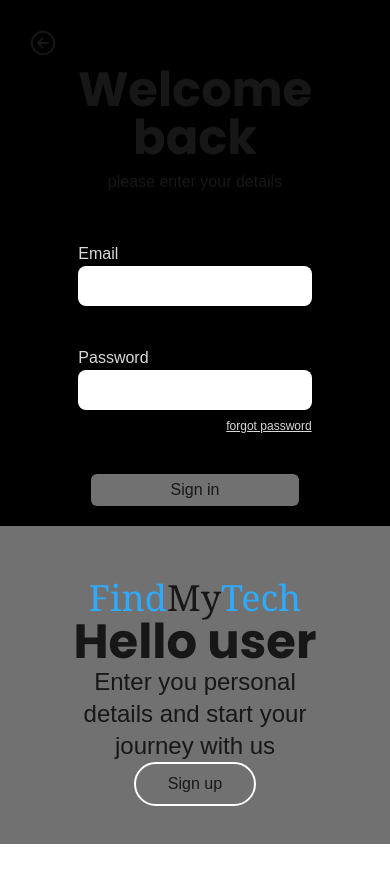
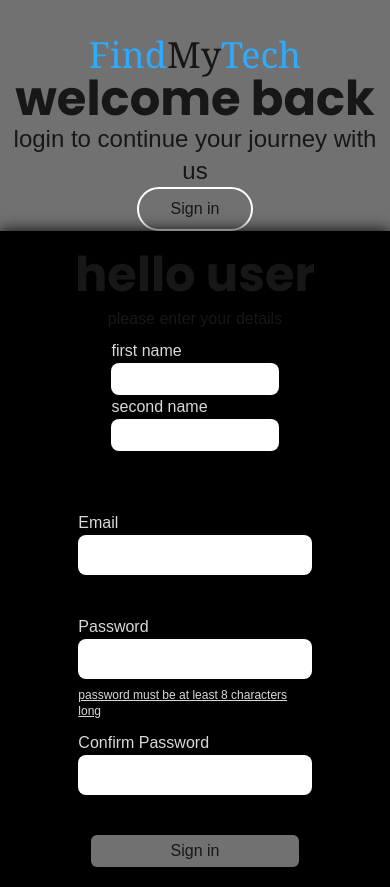
Before and after one commit to mouadh7belgoumri/FindMyTech, a Next.js app: page / in a window 390 px wide. Before the commit the page ends 844 px from the top, so only its background shows below. Built offline with nearby package versions, Linux system fonts and the light colour scheme.

Commit message:
responsiveness

```diff
--- a/src/app/components/SignUp.tsx
+++ b/src/app/components/SignUp.tsx
@@ -34,7 +34,7 @@
               </div>
             </div>
             <div className="flex justify-center content-center w-3/4 mt-5 ">
-              <div className="flex flex-col items-center content-center justify-center">
+              {/* <div className="flex flex-col items-center content-center justify-center">
                 <div className="flex justify-start w-35 ml-1">
                   <label htmlFor="role" className='text-[#D9D9D9]'>register as</label>
                 </div>
@@ -42,7 +42,7 @@
                   <option value="buyer">buyer</option>
                   <option value="seller">seller</option>
                 </select>
-              </div>
+              </div> */}
             </div>
             <div className="flex flex-col w-full content-center items-center justify-center">
               <div className="flex flex-col justify-center items-center content-center mt-10 w-full">
@@ -53,11 +53,18 @@
               </div>
               <div className="flex flex-col w-full content-center items-center justify-center mt-10 w-full">
                 <div className="flex justify-start w-2/3">
-                  <label htmlFor="password" className=' text-[#d9d9D9]'>Password</label></div>
+                  <label htmlFor="password" className=' text-[#d9d9D9]'>Password</label>
+                </div>
                 <input type="password" name='password' id='password' className='bg-white rounded-lg h-10 w-2/3 text-black px-2' />
               </div>
               <div className="flex justify-end w-2/3">
-                <p  className='text-xs mt-2 text-[#D9D9D9] underline '>password must be at least 8 characters long</p>
+                <p className='text-xs mt-2 text-[#D9D9D9] underline '>password must be at least 8 characters long</p>
+              </div>
+              <div className="flex flex-col w-full content-center items-center justify-center mt-3 w-full">
+                <div className="flex justify-start w-2/3">
+                  <label htmlFor="password" className=' text-[#d9d9D9]'>Confirm Password</label>
+                </div>
+                <input type="password" name='password' id='password' className='bg-white rounded-lg h-10 w-2/3 text-black px-2' />
               </div>
 
             </div>
--- a/src/app/page.tsx
+++ b/src/app/page.tsx
@@ -12,8 +12,8 @@
       {/* <NavBar />
       <Hero/> */}
       {/* <Footer/> */}
-      {/* <SignUp /> */}
-      <SignIn/>
+      <SignUp />
+      {/* <SignIn/> */}
     </div>
   )
 }
```
